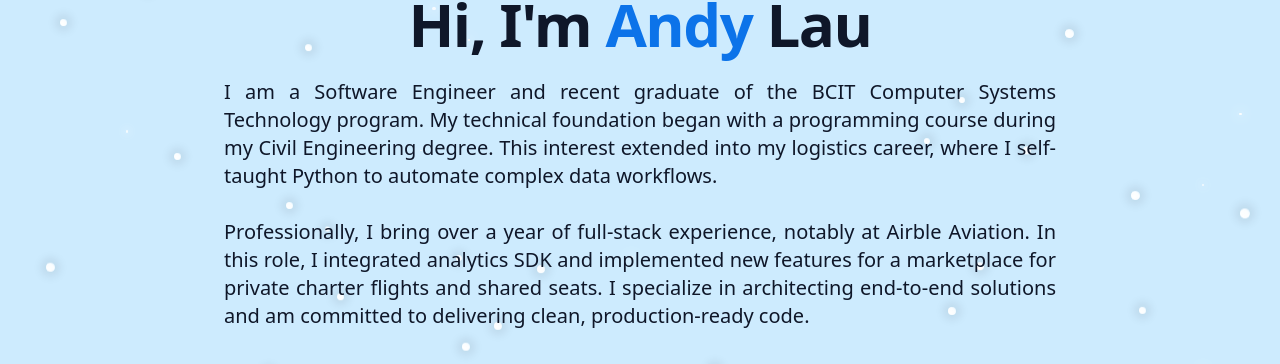
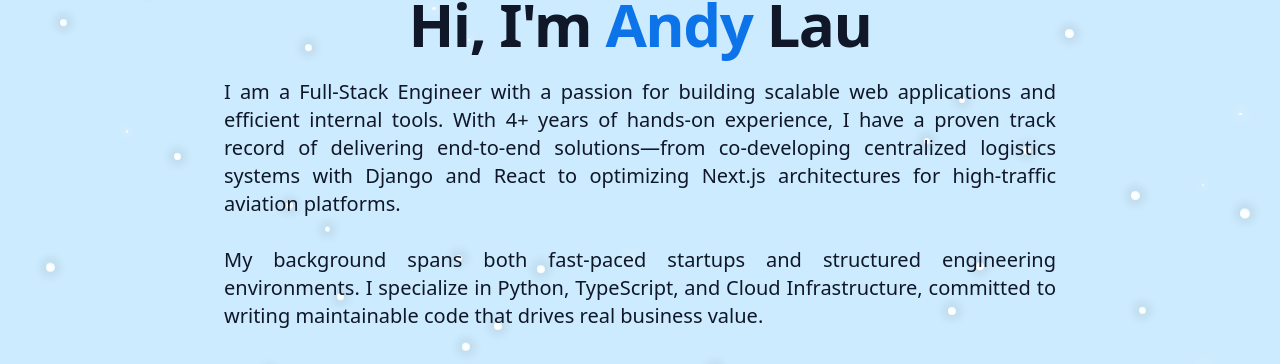
Before and after one commit to andyhplau/portfolio-andyhplau, a React (Vite) app: page / in a window 1280 px wide. Shown: the part 197-561 px from the top of the page. Built offline with nearby package versions, Linux system fonts and the light colour scheme; no server answers.

Commit message:
fix: updated about me paragraphs

```diff
--- a/src/components/HeroSection.tsx
+++ b/src/components/HeroSection.tsx
@@ -21,19 +21,18 @@
           </h1>
 
           <p className="text-lg md:text-xl text-muted-foreground max-2-2xl mx-auto opacity-0 animate-fade-in-delay-3 text-justify">
-            I am a Software Engineer and recent graduate of the BCIT Computer
-            Systems Technology program. My technical foundation began with a
-            programming course during my Civil Engineering degree. This interest
-            extended into my logistics career, where I self-taught Python to
-            automate complex data workflows.
+            I am a Full-Stack Engineer with a passion for building scalable web
+            applications and efficient internal tools. With 4+ years of hands-on
+            experience, I have a proven track record of delivering end-to-end
+            solutions—from co-developing centralized logistics systems with
+            Django and React to optimizing Next.js architectures for
+            high-traffic aviation platforms.
             <br />
             <br />
-            Professionally, I bring over a year of full-stack experience,
-            notably at Airble Aviation. In this role, I integrated analytics SDK
-            and implemented new features for a marketplace for private charter
-            flights and shared seats. I specialize in architecting end-to-end
-            solutions and am committed to delivering clean, production-ready
-            code.
+            My background spans both fast-paced startups and structured
+            engineering environments. I specialize in Python, TypeScript, and
+            Cloud Infrastructure, committed to writing maintainable code that
+            drives real business value.
           </p>
 
           <div className="pt-4 opacity-0 animate-fade-in-delay-4 flex flex-col sm:flex-row gap-4 justify-center">
```
